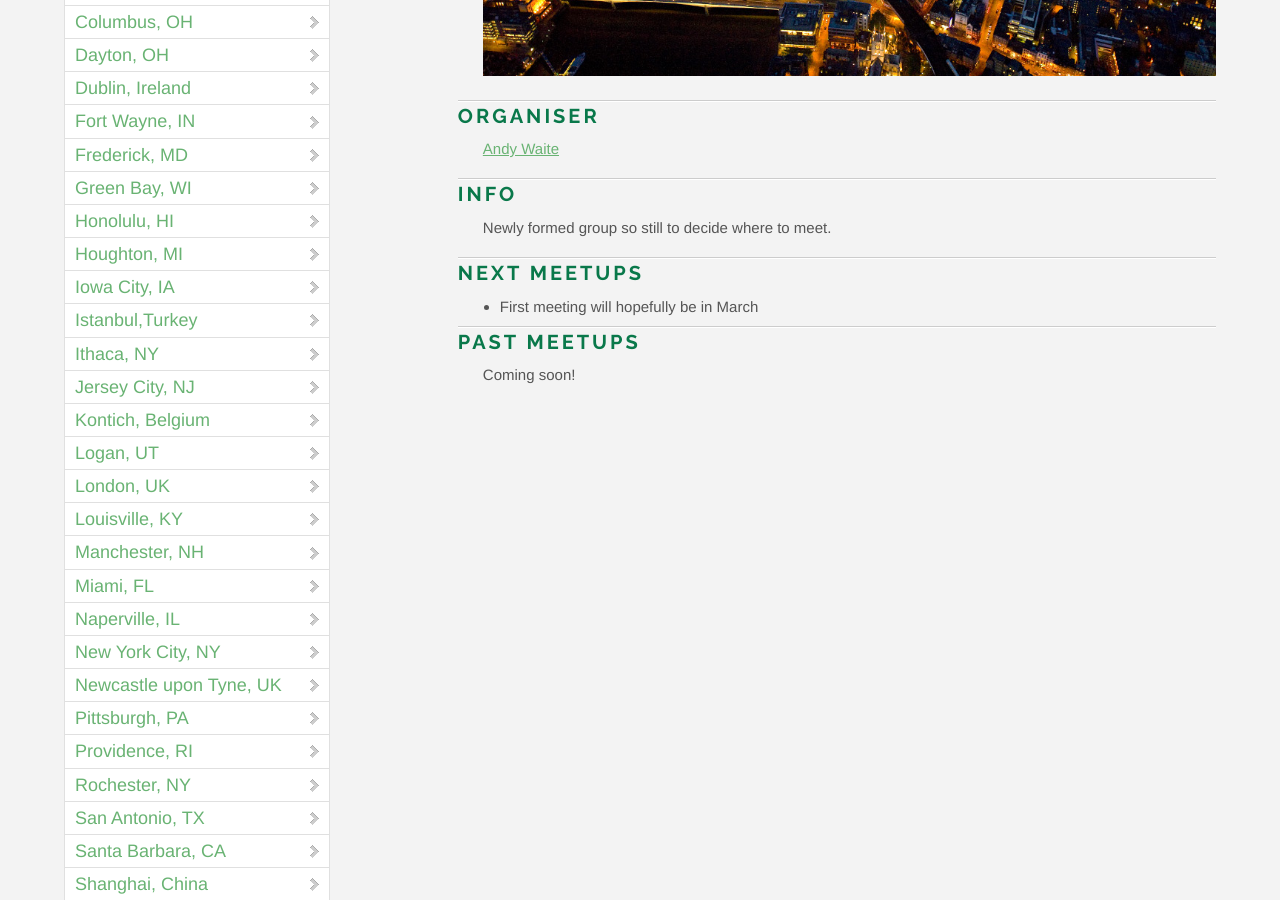
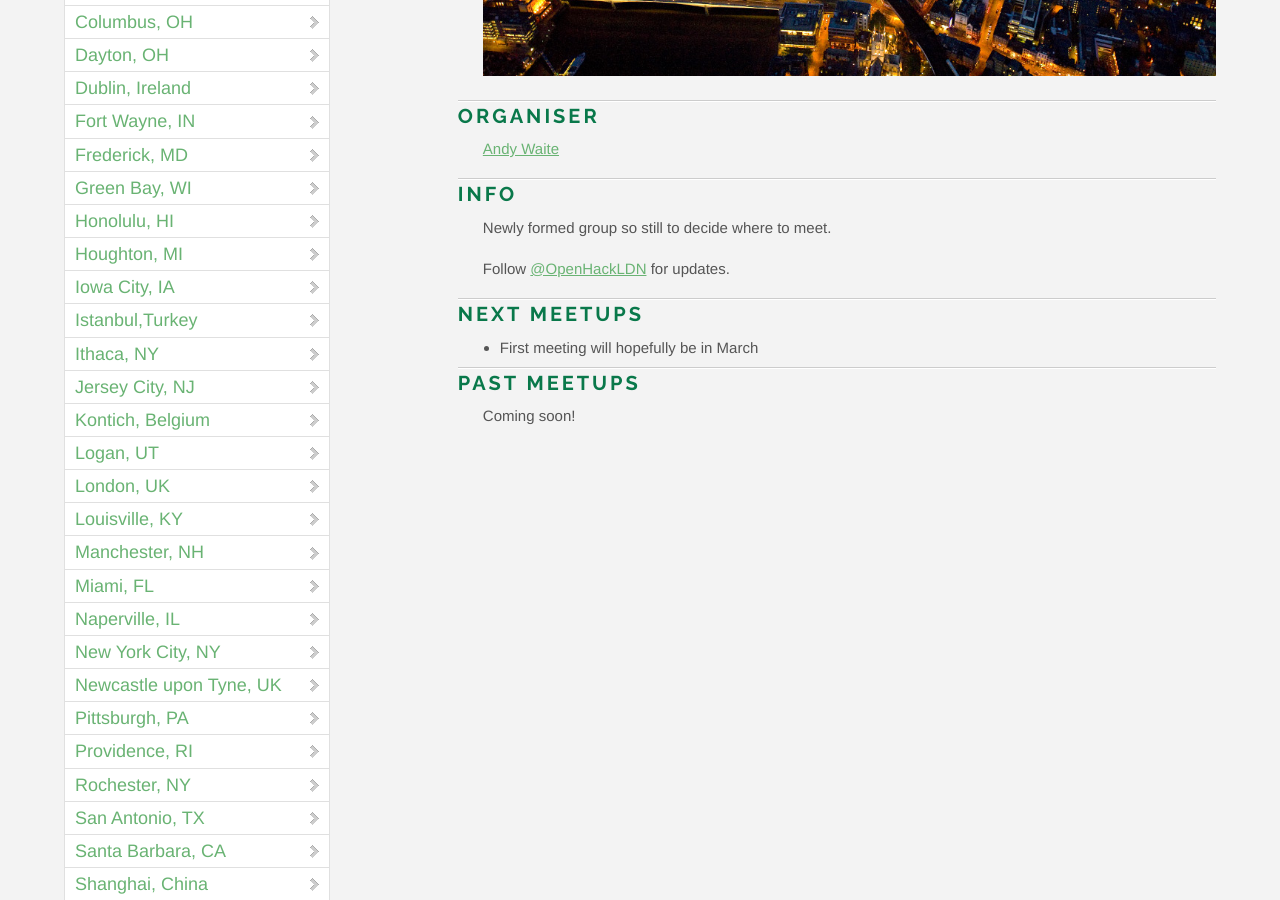
Before and after one commit to OpenHack/openhack.github.com, a Jekyll site: the page built from london/index.markdown, in a window 1280 px wide and 900 px high, scrolled down 575 px. Built offline with Jekyll 4.4.1, drawn with Linux system fonts in a browser that asks for light colours; nearby versions of some CDN libraries; Markdown is read by kramdown in place of the engine named in the settings; comment, search, counter and statistics services are not loaded.

Commit message:
Add Twitter link for London

```diff
--- a/london/index.markdown
+++ b/london/index.markdown
@@ -15,6 +15,8 @@ title: OpenHack - London, UK
 
 Newly formed group so still to decide where to meet.
 
+Follow [@OpenHackLDN](http://twitter.com/OpenHackLDN) for updates.
+
 ### Next meetups
 
 * First meeting will hopefully be in March
```
